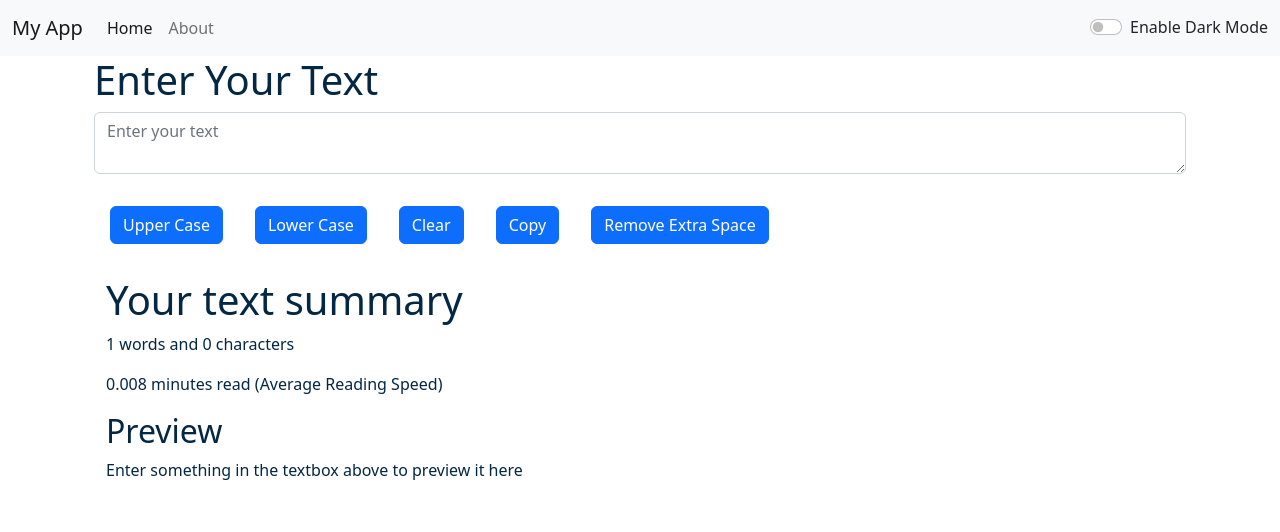
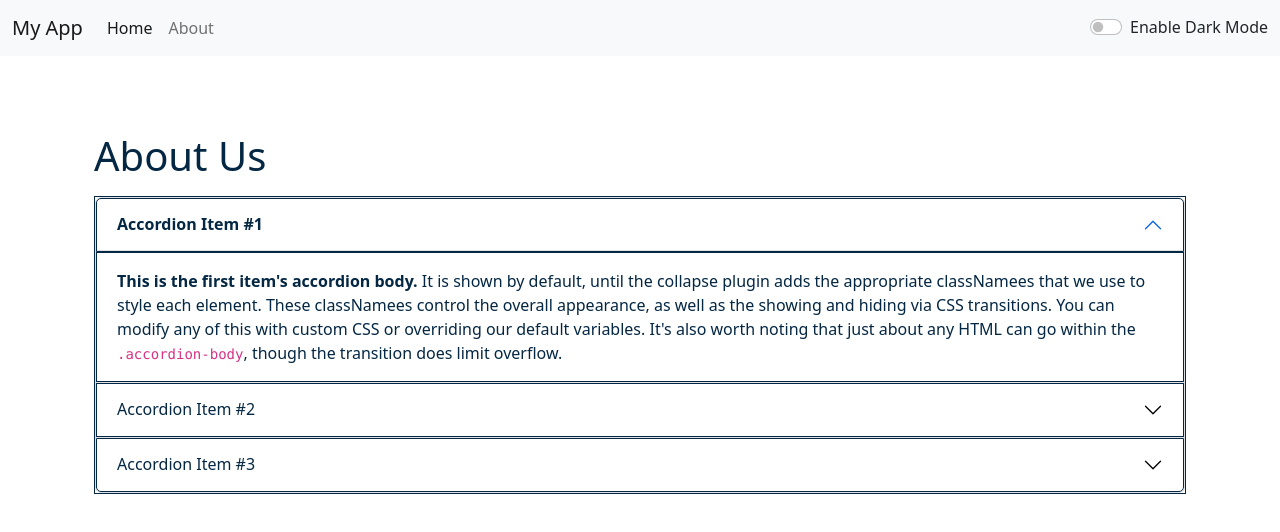
Before and after one commit to NewCodeTushar/Text-Utility-App, a React (Create React App) app: page /about in a window 1280 px wide. Shown: the top 532 px of the page. Built offline with nearby package versions, Linux system fonts and the light colour scheme.

Commit message:
Corrections Made

```diff
--- a/src/App.js
+++ b/src/App.js
@@ -5,11 +5,11 @@ import Navbar from './components/Navbar';
 import HomeForm from './components/HomeForm';
 import Alert from './components/Alert';
 import About from './components/About';
-// import{
-//   BrowserRouter as Router,
-//   Route,
-//   Routes
-// } from "react-router-dom";
+import{
+  BrowserRouter as Router,
+  Route,
+  Routes
+} from "react-router-dom";
 
 function App() {
   const [mode, setMode] = useState('light');
@@ -42,18 +42,17 @@ function App() {
   }
   return (
     <>
-  {/* <Router> */}
+  <Router>
       <Navbar title="My App" about="About" mode={mode} toggleMode={toggleMode} lable={toggleName}/>
       <Alert alert={alert}/>
     {/* <Navbar /> */}
     <div className="container">
-      {/* <Routes> */}
-            {/* <Route exact path="/about" element={<About/>}/>          */}
-            {/* <Route exact path="/" element={<HomeForm showAlert={showAlert} heading="Enter Your Text" mode={mode} label="Enter your Text" />}/>
-      </Routes> */}
-      <HomeForm showAlert={showAlert} heading="Enter Your Text" mode={mode} label="Enter your Text" />
+      <Routes>
+            <Route exact path="/about" element={<About mode={mode}/>}/>
+            <Route exact path="/" element={<HomeForm showAlert={showAlert} heading="Enter Your Text" mode={mode} label="Enter your Text" />}/>
+      </Routes>
     </div>
-  {/* </Router> */}
+  </Router>
     </>
   );
 }
--- a/src/components/About.js
+++ b/src/components/About.js
@@ -1,37 +1,25 @@
 import React, {useState} from 'react'
 
-export default function About() {
-    const [myStyle, setMyStyle] = useState({
-        color: 'black',
-        backgroundColor: 'white'
-    })
-    const [btnText, setBtnText] = useState("Enable Dark Mode")
+export default function About(props) {
+    // const [myStyle, setMyStyle] = useState({
+    //     color: 'black',
+    //     backgroundColor: 'white'
+    // })
+    let myStyle = {
+        color: props.mode ==='dark'?'white':'#042743',
+        backgroundColor: props.mode ==='dark'?'#042743':'white',
+        border: '1px solid',
+        borderColor: props.mode === 'dark' ? 'white' : '#042743'
+    }
 
-    const toggleStyle = () => {
-        if (myStyle.color === 'white') {
-            setMyStyle({
-                color: 'black',
-                backgroundColor: "white"
-            })
-            setBtnText("Enable Dark mode");
-        }
-        else {
-            setMyStyle({
-                color: 'white',
-                backgroundColor: "black",
-                border: "1px solid white"
-            })
-            setBtnText("Enable Light mode");
-        }
-    }
   return (
-    <div className="container" style={myStyle}>
+      <div className="container" style={{ color: props.mode === 'dark' ? 'white' : '#042743'}}>
         <h1 className="my-3">About Us</h1>
           <div className="accordion" id="accordionExample" style={myStyle}>
               <div className="accordion-item">
                   <h2 className="accordion-header" id="headingOne">
                       <button className="accordion-button" style={myStyle} type="button" data-bs-toggle="collapse" data-bs-target="#collapseOne" aria-expanded="true" aria-controls="collapseOne">
-                          Accordion Item #1
+                          <strong>Accordion Item #1</strong>
                       </button>
                   </h2>
                   <div id="collapseOne" className="accordion-collapse collapse show" aria-labelledby="headingOne" data-bs-parent="#accordionExample">
@@ -65,9 +53,6 @@ export default function About() {
                   </div>
               </div>
           </div>
-        <div className='container my-3'>
-            <button onClick={toggleStyle} type="button" class="btn btn-primary">{btnText}</button>
-        </div>
     </div>
   )
 }
--- a/src/components/Alert.js
+++ b/src/components/Alert.js
@@ -7,12 +7,14 @@ function Alert(props) {
         return lower.charAt(0).toUpperCase() + lower.slice(1);
     }
   return (
-props.alert &&  <div>
-                        <div className={`alert alert-${props.alert.typ} alert-dismissible fade show`} role="alert">
-                        <strong>{capital(props.alert.typ)}</strong> :{props.alert.msg}
-                        <button type="button" className="btn-close" data-bs-dismiss="alert" aria-label="Close"></button>
-                    </div>
-               </div>
+    <div style={{height: '60px'}}>
+         { props.alert &&  <div>
+                                <div className={`alert alert-${props.alert.typ} alert-dismissible fade show`} role="alert">
+                                    <strong>{capital(props.alert.typ)}</strong> :{props.alert.msg}
+                                    <button type="button" className="btn-close" data-bs-dismiss="alert" aria-label="Close"></button>
+                                </div>
+                          </div>}
+    </div>
   )
 }
 export default Alert
--- a/src/components/HomeForm.js
+++ b/src/components/HomeForm.js
@@ -45,7 +45,7 @@ export default function HomeForm(props) {
               <input type="email" className="form-control" id="exampleFormControlInput1" placeholder="name@example.com"/>
           </div> */}
           <div className="mb-3">
-              <textarea className="form-control" value={text} onChange={handleOnchange} placeholder="Enter your text" style={{ backgroundColor: props.mode === 'light' ? 'white' : 'grey', color: props.mode === 'dark' ? 'white' : '#042743' }} id="myBox" row="1"></textarea>
+        <textarea className="form-control" value={text} onChange={handleOnchange} placeholder="Enter your text" style={{ backgroundColor: props.mode === 'light' ? 'white' : '#13466e', color: props.mode === 'dark' ? 'white' : '#042743' }} id="myBox" row="1"></textarea>
           </div>
           <button className="btn btn-primary mx-3 my-3" onClick={handleUpClick}>Upper Case</button>
           <button className="btn btn-primary mx-3 my 3" onClick={handleLoClick}>Lower Case</button>
@@ -54,8 +54,8 @@ export default function HomeForm(props) {
           <button className="btn btn-primary mx-3 my-3" onClick={handleExtraSpaces}>Remove Extra Space</button>
           <div className="container my-3" style={{ color: props.mode === 'dark' ? 'white' : '#042743' }}>
               <h1>Your text summary</h1>
-            <p>{text.split(" ").length} words and {text.length} characters</p>
-            <p>{0.008 * text.split(" ").length} minutes read (Average Reading Speed)</p>
+            <p>{text.split(" ").filter((element)=>{return element.length!==0}).length} words and {text.length} characters</p>
+        <p>{0.008 * text.split(" ").filter((element) => { return element.length !== 0 }).length} minutes read (Average Reading Speed)</p>
             <h2>Preview</h2>
             <p>{text.length>0?text:"Enter something in the textbox above to preview it here"}</p>
           </div>
--- a/src/components/Navbar.js
+++ b/src/components/Navbar.js
@@ -1,6 +1,6 @@
 import React from 'react'
 import propTypes from 'prop-types'
-// import { Link } from 'react-router-dom'
+import { Link } from 'react-router-dom'
 
 export default function Navbar(props) {
   return (
@@ -8,17 +8,17 @@ export default function Navbar(props) {
           {/* ------------------------Navbar Head------------------------ */}
           <nav className={`navbar navbar-expand-lg navbar-${props.mode} bg-${props.mode}`}>
               <div className="container-fluid">
-                  <a className="navbar-brand" href="#">{props.title}</a>
+                  <Link className="navbar-brand" to="/">{props.title}</Link>
                   <button className="navbar-toggler" type="button" data-bs-toggle="collapse" data-bs-target="#navbarSupportedContent" aria-controls="navbarSupportedContent" aria-expanded="false" aria-label="Toggle navigation" >
                       <span className="navbar-toggler-icon"></span>
                   </button>
                   <div className="collapse navbar-collapse" id="navbarSupportedContent">
                       <ul className="navbar-nav me-auto mb-2 mb-lg-0">
                           <li className="nav-item">
-                              <a className="nav-link active" aria-current="page" href="#">Home</a>
+                              <Link className="nav-link active" aria-current="page" to="/">Home</Link>
                           </li>
                           <li className="nav-item">
-                              <a className="nav-link" href="#">{props.about}</a>
+                              <Link className="nav-link" to="/about">{props.about}</Link>
                           </li>
                       </ul>
                       {/* <form className="d-flex" role="search">
```
Also changed, not shown: package.json (+3 -5 lines), 1 other file (tests, documents, lock files or other folders).
